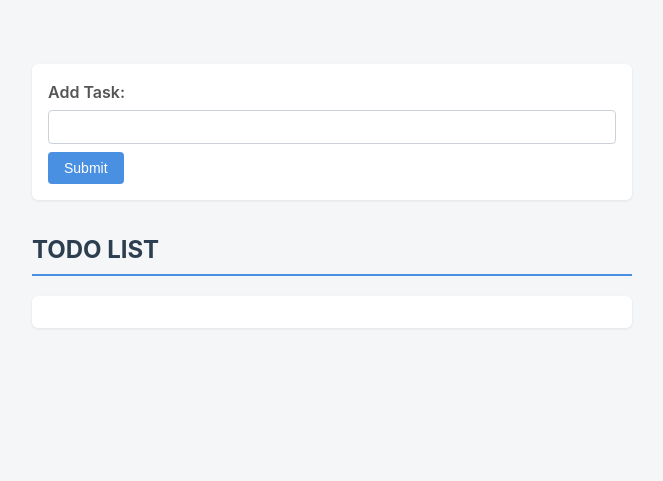
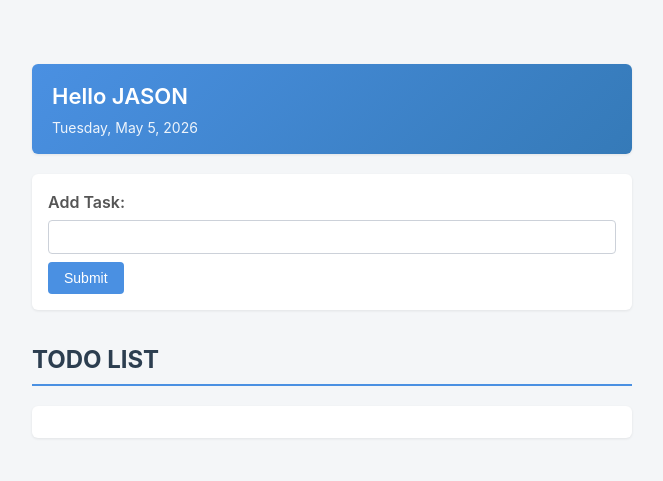
Before and after one commit to JasonZhao1553/TODOLIST, a website: page index.html in a window 1280 px wide. Shown: the whole page, without its empty margins (308-971 px from the left). Drawn offline with Linux system fonts and the light colour scheme; no server answers.

Commit message:
add greeting

```diff
--- a/index.html
+++ b/index.html
@@ -4,6 +4,10 @@
         <title>Jason's TODO List</title>
         <link rel="stylesheet" href="styles.css">
     </head>
+    <header id="Greeting">
+        <h1 id="GreetingText"></h1>
+        <p id="GreetingDate"></p>
+    </header>
     <form>
         <label for="AddTaskField">Add Task:</label><br>
         <input type="text" id="AddTaskField" name="AddTaskField"><br>
--- a/script.js
+++ b/script.js
@@ -155,4 +155,16 @@ async function load_list(){
     render();
 }
 
+function renderGreeting(){
+    const greetingText = document.getElementById('GreetingText');
+    const greetingDate = document.getElementById('GreetingDate');
+    if (greetingText) greetingText.textContent = `Hello ${getUser()}`;
+    if (greetingDate) {
+        greetingDate.textContent = new Date().toLocaleDateString(undefined, {
+            weekday: 'long', year: 'numeric', month: 'long', day: 'numeric'
+        });
+    }
+}
+
+renderGreeting();
 load_list();
--- a/styles.css
+++ b/styles.css
@@ -13,6 +13,27 @@ h2 {
     border-bottom: 2px solid #4a90e2;
     padding-bottom: 6px;
     color: #2c3e50;
+}
+
+#Greeting {
+    margin-bottom: 20px;
+    padding: 16px 20px;
+    background: linear-gradient(135deg, #4a90e2, #357ab8);
+    color: #fff;
+    border-radius: 6px;
+    box-shadow: 0 1px 3px rgba(0, 0, 0, 0.08);
+}
+
+#GreetingText {
+    margin: 0 0 4px 0;
+    font-size: 22px;
+    font-weight: 600;
+}
+
+#GreetingDate {
+    margin: 0;
+    font-size: 14px;
+    opacity: 0.9;
 }
 
 form {
```
